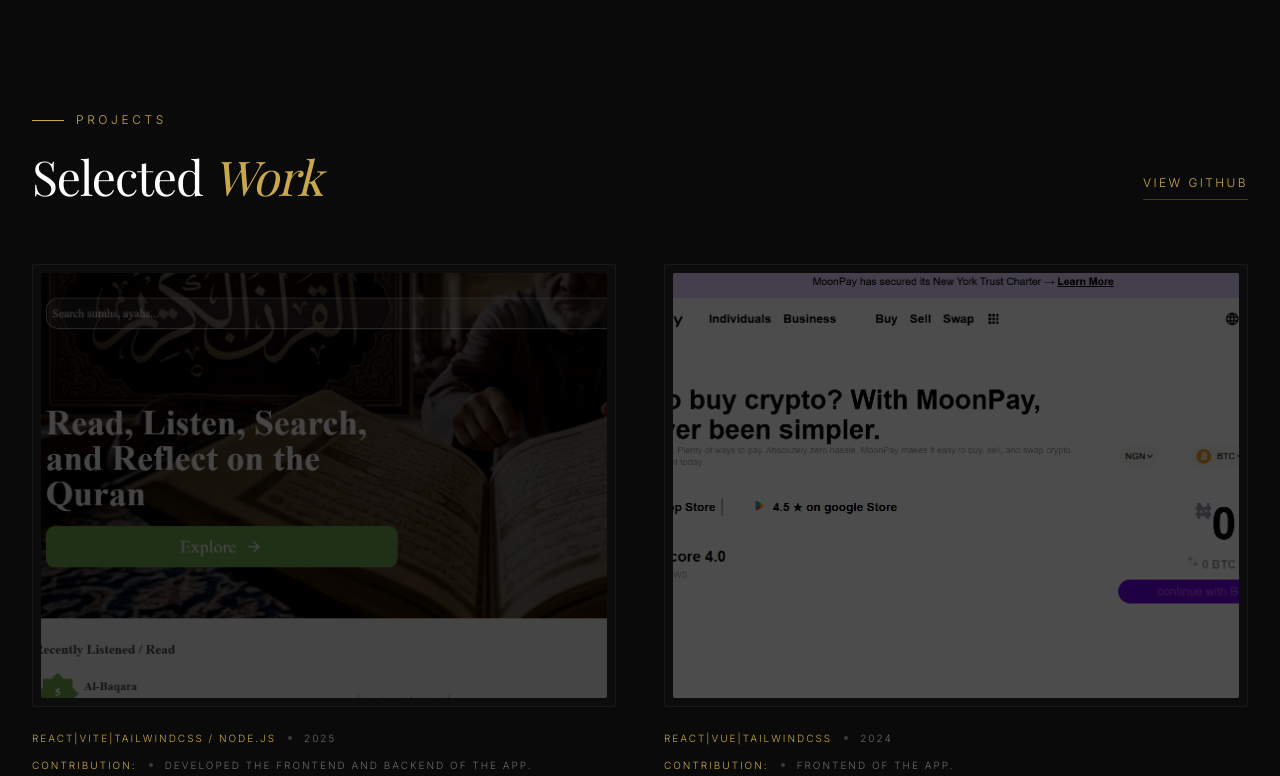
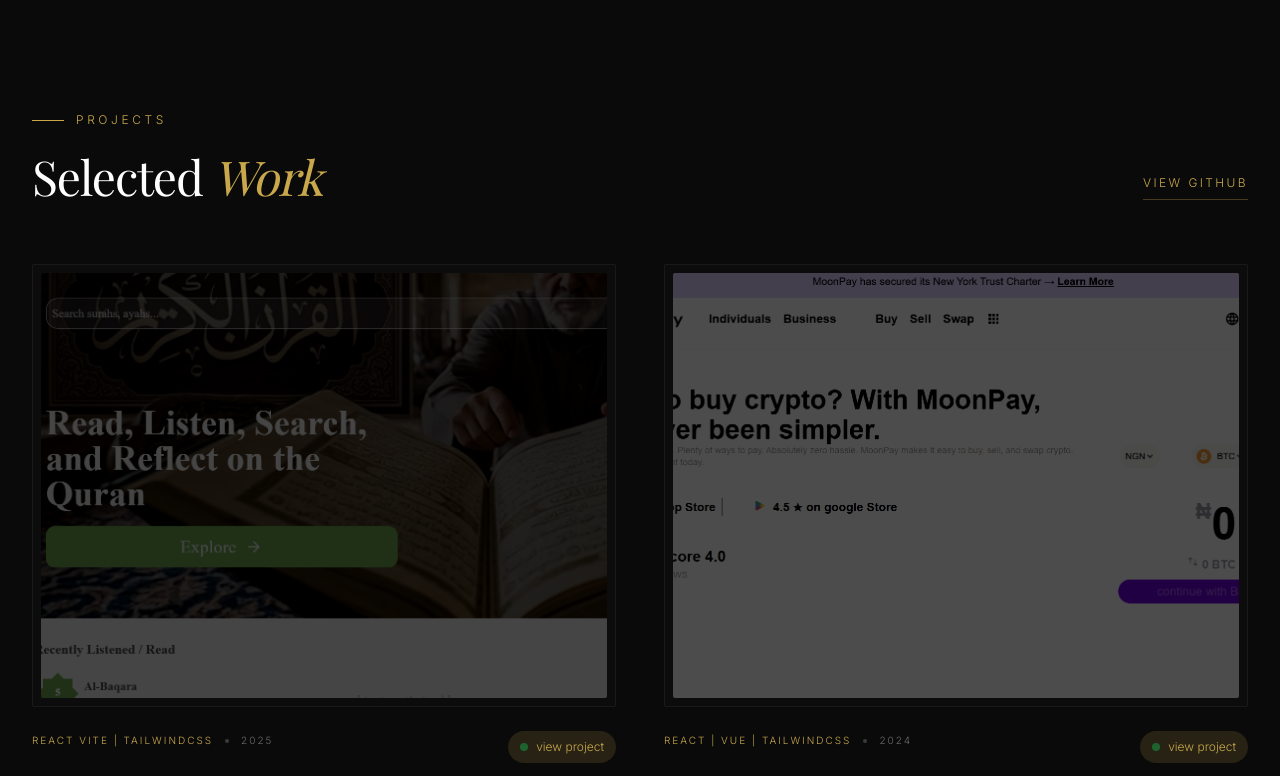
Before and after one commit to rahmonabdul297-stack/portfolio-website, a React (Vite) app: page /about in a window 1280 px wide. Shown: the part 2719-3495 px from the top of the page. Built offline with nearby package versions, Linux system fonts and the light colour scheme; a web font is replaced by a local one.

Commit message:
new version

```diff
--- a/src/components/About.jsx
+++ b/src/components/About.jsx
@@ -42,7 +42,7 @@
                   src="/images/1778157372611 (1).png"
                   alt="Workstation Setup"
                   className="w-full  object-cover rounded-lg"
-                  style={{ filter: "brightness(0.8) contrast(1.5) saturate(0.5)" }}
+                  style={{ filter: "" }}
                 />
               </div>
 
--- a/src/components/Footer.jsx
+++ b/src/components/Footer.jsx
@@ -23,7 +23,7 @@
           <a href="https://www.linkedin.com/in/abdul-rahmon-91b451359/" className="text-sm text-white/40 hover:text-[#C9A84C] transition-colors">
             LinkedIn
           </a>
-          <a href="#" className="text-sm text-white/40 hover:text-[#C9A84C] transition-colors">
+          <a href="https://x.com/Rahmon00007" className="text-sm text-white/40 hover:text-[#C9A84C] transition-colors">
             Twitter/X
           </a>
         </div>
--- a/src/components/Work.jsx
+++ b/src/components/Work.jsx
@@ -1,68 +1,70 @@
-import { Icon } from '@iconify/react'
+import { Icon } from "@iconify/react";
 
 const PROJECTS = [
   {
-    href: 'https://my-daily-qur-an.vercel.app/',
-    image:
-      '/images/project template.png',
-    imageAlt: 'Aether Finance',
-    stack: 'React|vite|tailwindcss / Node.js',
-    year: '2025',
-    title: 'Islamic Platform',
-    contribution: 'Developed the frontend and backend of the app.',
+    href: "https://my-daily-qur-an.vercel.app/",
+    image: "/images/project template.png",
+    imageAlt: "Aether Finance",
+    stack: "React vite | tailwindcss ",
+    year: "2025",
+    title: "Islamic Platform",
+    contribution: "Developed the frontend and backend of the app.",
     description:
-      'Complete full-stack architecture and real-time transaction processing for a premium wealth management app.',
+      "Complete full-stack architecture and real-time transaction processing for a premium wealth management app.",
     delay: undefined,
   },
   {
-    href: 'https://my-moonpay-app.vercel.app/',
-    image:
-      '/images/2026-03-24 (1).png',
-    imageAlt: 'Lumina Web App',
-    stack: 'react|vue|tailwindcss',
-    year: '2024',
-    title: 'crypto Web App',
-    contribution: 'frontend of the app.',
-    description:
-      'crypto web app for buying and selling crypto currencies.',
-    delay: '0.1s',
+    href: "https://my-moonpay-app.vercel.app/",
+    image: "/images/2026-03-24 (1).png",
+    imageAlt: "Lumina Web App",
+    stack: "react | vue | tailwindcss",
+    year: "2024",
+    title: "crypto Web App",
+    contribution: "frontend of the app.",
+    description: "crypto web app for buying and selling crypto currencies.",
+    delay: "0.1s",
   },
   {
-    href: '#',
-    image:
-      'https://hoirqrkdgbmvpwutwuwj.supabase.co/storage/v1/object/public/assets/assets/4734259a-bad7-422f-981e-ce01e79184f2_1600w.jpg',
-    imageAlt: 'Onyx Inventory',
-    stack: 'Vue / Python',
-    year: '2022',
-    title: 'Onyx Inventory System',
-    contribution: 'frontend of the app.',
+    href: "https://pixelplate-restaurant.vercel.app/",
+    image: "/images/pixel plate template.jpeg",
+    imageAlt: "pixelplate",
+    stack: "react vite | tailwindcss | express js | Node.js",
+    year: "2026",
+    title: "A restaurant website",
+    contribution: "frontend and backend of the app",
     description:
-      'Custom e-commerce backend and real-time inventory tracking system built with microservices architecture.',
+      "A fully and well structured restaurant website with modern design.",
     delay: undefined,
   },
   {
-    href: '#',
-    image: 'https://images.unsplash.com/photo-1558655146-d09347e92766?w=800&q=80',
-    imageAlt: 'Verve CMS',
-    stack: 'TypeScript / GraphQL',
-    year: '2022',
-    title: 'Verve CMS',
-    contribution: 'frontend of the app.',
+    href: "#",
+    image:
+      "https://images.unsplash.com/photo-1558655146-d09347e92766?w=800&q=80",
+    imageAlt: "Verve CMS",
+    stack: "TypeScript / GraphQL",
+    year: "2022",
+    title: "Verve CMS",
+    contribution: "frontend of the app.",
     description:
-      'Headless content management system featuring collaborative editing and real-time WebSockets synchronization.',
-    delay: '0.1s',
+      "Headless content management system featuring collaborative editing and real-time WebSockets synchronization.",
+    delay: "0.1s",
   },
-]
+];
 
 export default function Work() {
   return (
-    <section id="work" className="py-24 lg:py-36 px-6 lg:px-8 border-t border-white/5 bg-[#0A0A0A]">
+    <section
+      id="work"
+      className="py-24 lg:py-36 px-6 lg:px-8 border-t border-white/5 bg-[#0A0A0A]"
+    >
       <div className="max-w-7xl mx-auto">
         <div className="flex flex-col md:flex-row md:items-end justify-between gap-8 mb-16 scroll-reveal">
           <div>
             <div className="flex items-center gap-3 mb-6">
               <div className="w-8 h-px bg-[#C9A84C]" />
-              <span className="text-xs tracking-[0.3em] uppercase text-[#C9A84C]">Projects</span>
+              <span className="text-xs tracking-[0.3em] uppercase text-[#C9A84C]">
+                Projects
+              </span>
             </div>
             <h2 className="font-serif text-3xl lg:text-5xl tracking-tight">
               Selected <span className="italic text-[#C9A84C]">Work</span>
@@ -81,7 +83,7 @@
             <a
               key={p.title}
               href={p.href}
-              target='blank'
+              target="blank"
               className="scroll-reveal group block"
               style={p.delay ? { transitionDelay: p.delay } : undefined}
             >
@@ -91,28 +93,56 @@
                     src={p.image}
                     alt={p.imageAlt}
                     className="w-full h-full object-cover transition-transform duration-1000 group-hover:scale-105"
-                    style={{ filter: 'saturate(0.8) contrast(1.1) brightness(0.3)' }}
+                    style={{
+                      filter: "saturate(0.8) contrast(1.1) brightness(0.3)",
+                    }}
                   />
                   <div className="absolute inset-0 bg-gradient-to-t from-black/80 via-black/20 to-transparent opacity-0 group-hover:opacity-100 transition-opacity duration-500" />
                   <div className="absolute inset-0 flex items-center justify-center opacity-0 group-hover:opacity-100 transition-opacity duration-500 delay-100">
                     <div className="w-12 h-12 rounded-full bg-[#C9A84C] text-black flex items-center justify-center">
-                      <Icon icon="solar:arrow-right-up-linear" width={20} strokeWidth={1.5} />
+                      <Icon
+                        icon="solar:arrow-right-up-linear"
+                        width={20}
+                        strokeWidth={1.5}
+                      />
                     </div>
                   </div>
                 </div>
               </div>
               <div>
-                <div className="flex items-center gap-3 mb-3">
-                  <span className="text-[10px] tracking-[0.2em] uppercase text-[#C9A84C]">{p.stack}</span>
-                  <span className="w-1 h-1 rounded-full bg-white/20" />
-                  <span className="text-[10px] tracking-[0.2em] uppercase text-white/40">{p.year}</span>
+                <div className="flex items-center justify-between  mb-3">
+                  <div className="flex items-center gap-3 mb-3">
+                    {" "}
+                    <span className="text-[10px] tracking-[0.2em] uppercase text-[#C9A84C]">
+                      {p.stack}
+                    </span>
+                    <span className="w-1 h-1 rounded-full bg-white/20" />
+                    <span className="text-[10px] tracking-[0.2em] uppercase text-white/40">
+                      {p.year}
+                    </span>
+                  </div>
+
+                  <a
+                    href={p.href}
+                    className="bg-[#C9A84C]/15 text-[#C9A84C] text-xs py-2 px-3 rounded-3xl flex items-center gap-2"
+                    style={{ borderColor: "rgba(201,168,76,0.2)" }}
+                  >
+                    <div className="w-2 h-2  rounded-full bg-green-600 animate-pulse" />{" "}
+                    view project
+                  </a>
                 </div>
                 <div className="flex items-center gap-3">
-                  <span className="text-[10px] tracking-[0.2em] uppercase text-[#C9A84C]">contribution:</span>
+                  <span className="text-[10px] tracking-[0.2em] uppercase text-[#C9A84C]">
+                    contribution:
+                  </span>
                   <span className="w-1 h-1 rounded-full bg-white/20" />
-                  <span className="text-[10px] tracking-[0.2em] uppercase text-white/40">{p.contribution}</span>
+                  <span className="text-[10px] tracking-[0.2em] uppercase text-white/40">
+                    {p.contribution}
+                  </span>
                 </div>
-                <h4 className="font-serif text-2xl tracking-tight text-white/90 mb-2 capitalize">{p.title}</h4>
+                <h4 className="font-serif text-2xl tracking-tight text-white/90 mb-2 capitalize">
+                  {p.title}
+                </h4>
                 <p className="text-sm text-white/40">{p.description}</p>
               </div>
             </a>
@@ -120,5 +150,5 @@
         </div>
       </div>
     </section>
-  )
+  );
 }
```
Also changed, not shown: public/images/2026-05-12.png (added), public/images/pixel plate template.jpeg (added).
